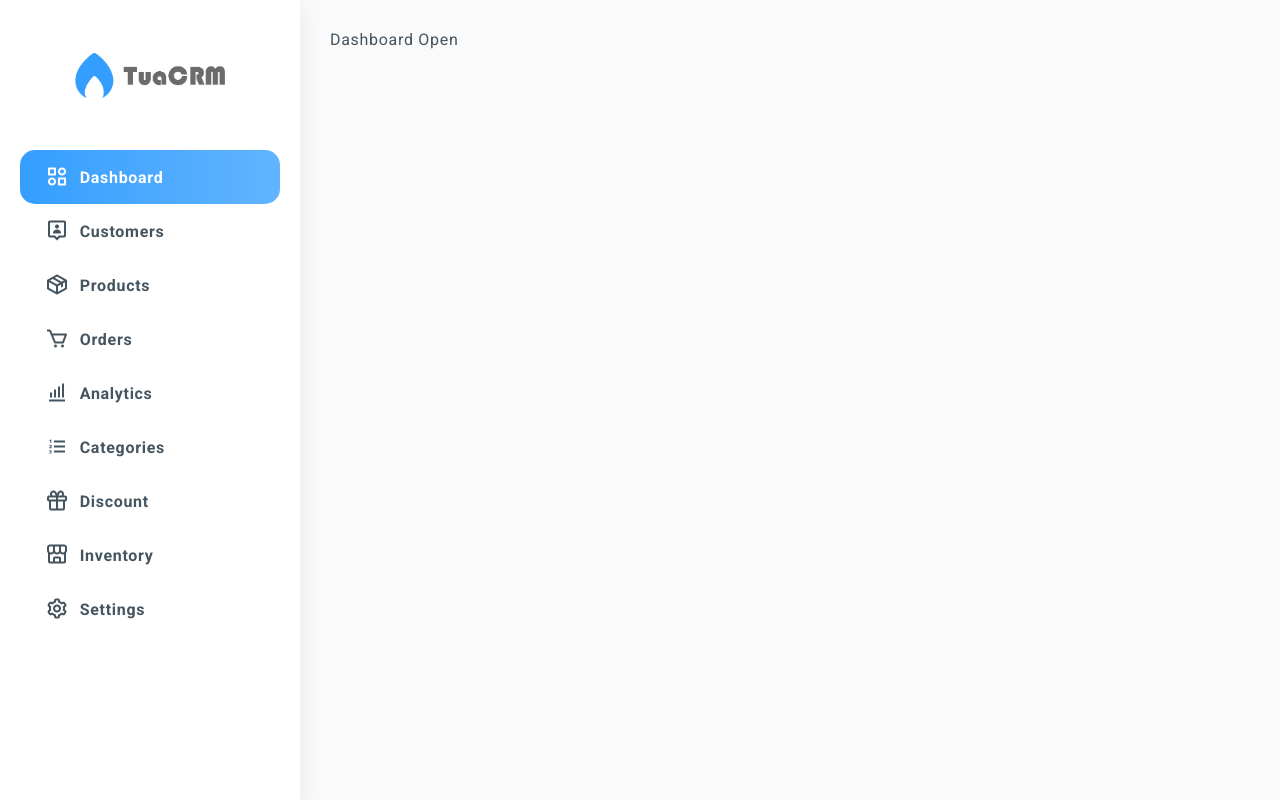
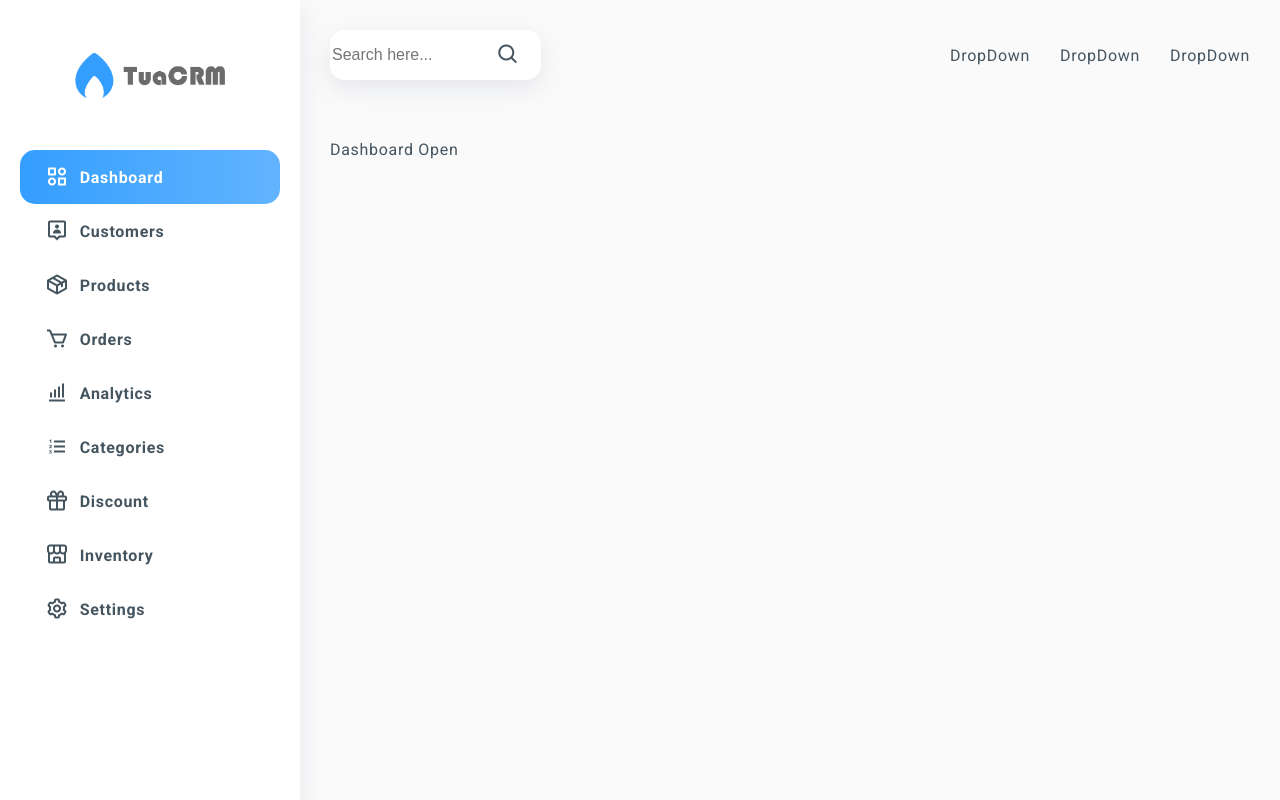
Before and after one commit to vkp3012/admin, a React (Create React App) app: page / in a window 1280 px wide. Built offline with nearby package versions, Linux system fonts and the light colour scheme.

Commit message:
topnav bar created

```diff
--- /dev/null
+++ b/src/components/dropdown/Dropdown.jsx
@@ -0,0 +1,11 @@
+import React from 'react'
+
+const Dropdown = () => {
+  return (
+    <div>
+        DropDown
+    </div>
+  )
+}
+
+export default Dropdown
--- a/src/components/layout/Layout.jsx
+++ b/src/components/layout/Layout.jsx
@@ -3,6 +3,7 @@ import { BrowserRouter, Route } from 'react-router-dom';
 import Sidebar from '../sidebar/Sidebar';
 import Routes from '../Routes';
 import './layout.css';
+import TopNav from '../topnav/TopNav';
 
 const Layout = () => {
     return (
@@ -11,6 +12,7 @@ const Layout = () => {
                 <div className='layout'>
                     <Sidebar {...props}/>
                     <div className="layout__content">
+                        <TopNav/>
                         <div className="layout__content-main">
                             <Routes />
                         </div>
--- /dev/null
+++ b/src/components/topnav/TopNav.jsx
@@ -0,0 +1,36 @@
+import React from 'react'
+// import { Link } from "react-router-dom";
+import Dropdown from '../dropdown/Dropdown'
+import "./topnav.css";
+
+const TopNav = () => {
+    return (
+        <div className="topnav">
+            <div className="topnav__search">
+                <input type= "text" placeholder='Search here...' />
+                <i className='bx bx-search'></i>
+            </div>
+
+            <div className="topnav__right">
+                <div className="topnav__right-item">
+                    {/* dropdown here */}
+                    <Dropdown/>
+                </div>
+                <div className="topnav__right-item">
+                    {/* dropdown here */}
+                    <Dropdown/>
+                </div>
+                <div className="topnav__right-item">
+                    {/* dropdown here */}
+                    <Dropdown />
+                </div>
+
+
+            </div>
+
+
+        </div>
+    )
+}
+
+export default TopNav
--- /dev/null
+++ b/src/components/topnav/topnav.css
@@ -0,0 +1,43 @@
+.topnav{
+    padding: 30px;
+    display: flex;
+    align-items: center;
+    justify-content: space-between;
+    height: var(--topnav-height);
+}
+
+.topnav__search{
+    position: relative;
+    height: 50px;
+    background-color: var(--main-bg);
+    display: flex;
+    align-items: center;
+    box-shadow: var(--box-shadow);
+    border-radius: var(--border-radius);
+    overflow: hidden;
+}
+
+.topnav__search>input{
+    height: 100%;
+    width: 100%;
+    padding: 10px 60x 10px 20px;
+    font-size: 1rem;
+    border-radius: var(--border-radius);
+    color: var(--txt-color);
+    background-color: var(--main-bg);
+}
+
+.topnav__search>i {
+    font-size: 1.5rem;
+    position: absolute;
+    right: 20px;
+}
+
+.topnav__right{
+    display: flex;
+    align-items: center;
+}
+
+.topnav__right-item ~ .topnav__right-item{
+    margin-left: 30px;
+}
```
Also changed, not shown: src/components/dropdown/dropdown.css (added).
